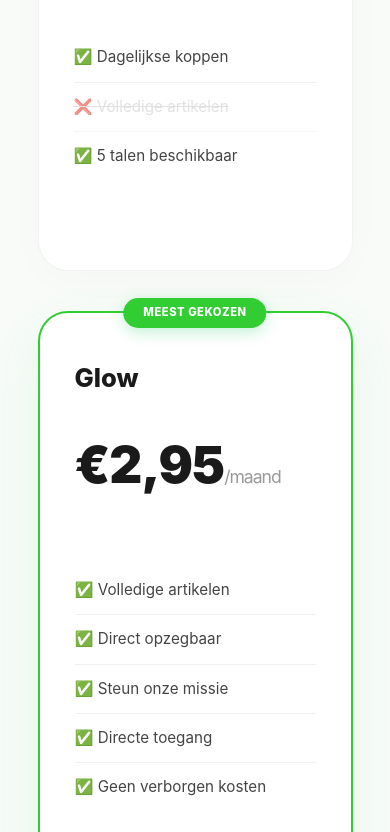
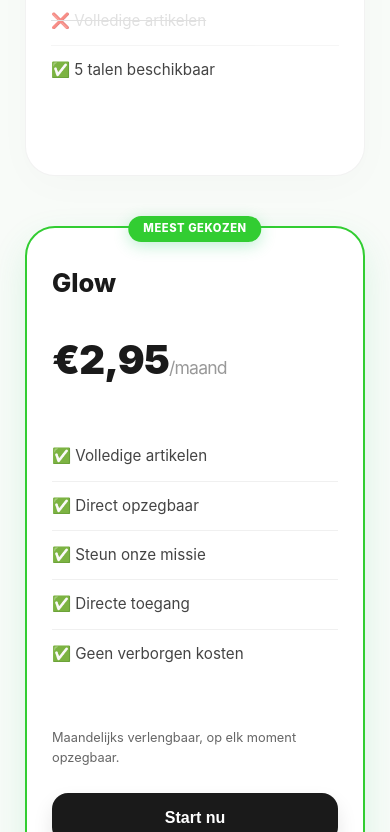
Before and after one commit to MaartenDeKlerkPXL/Brightnews.online_master_Cran_Canaria, a website: page abonnementen.html in a window 390 px wide. Shown: the part 570-1402 px from the top of the page. Drawn offline with nearby package versions, Linux system fonts and the light colour scheme.

Commit message:
“Cran-Canaria_fixV1”

```diff
--- a/abonnementen.html
+++ b/abonnementen.html
@@ -94,7 +94,6 @@
             <h2 data-i18n="plan_glow_name">Glow</h2>
             <div class="price-amount">€2,95<span data-i18n="price_monthly">/maand</span></div>
             <ul class="feature-list">
-                <ul class="feature-list">
                     <li data-i18n="feat_unlimited">✅ Volledige artikelen</li>
                     <li data-i18n="feat_cancel">✅ Direct opzegbaar</li>
                     <li data-i18n="feat_support">✅ Steun onze missie</li>
@@ -104,7 +103,6 @@
                 <p class="renewal-notice" style="font-size: 0.8em; color: #666; margin-top: 10px;" data-i18n="renewal_notice">
                     Monthly renewable, cancel anytime.
                 </p>
-            </ul>
 
             <button onclick="window.location.href='https://ko-fi.com/summary/80402911-8919-44be-827a-a97fc4a993ee'" class="btn-primary" data-i18n="btn_glow">
                 Choose Monthly
@@ -115,7 +113,6 @@
             <h2 data-i18n="plan_shine_name">Shine</h2>
             <div class="price-amount">€24,95<span data-i18n="price_yearly">/jaar</span></div>
             <ul class="feature-list">
-                <ul class="feature-list">
                     <li data-i18n="feat_all_glow">✅ Alles van Glow</li>
                     <li data-i18n="feat_save_10">✅ Bespaar €10,45 per jaar</li>
                     <li data-i18n="feat_support">✅ Steun onze missie</li>
@@ -125,7 +122,6 @@
                 <p class="renewal-notice" style="font-size: 0.8em; color: #666; margin-top: 10px;" data-i18n="renewal_notice_year">
                     Yearly renewable, cancel anytime.
                 </p>
-            </ul>
             <button onclick="window.location.href='https://ko-fi.com/s/3bfa04cd44'" class="btn-primary" data-i18n="btn_shine">
                 Kies Jaarlijks
             </button>
--- a/css/pages/abonnementen.css
+++ b/css/pages/abonnementen.css
@@ -1,20 +1,41 @@
-/* --- 1. DE BASIS WRAPPER --- */
+/* --- 1. DE WRAPPER FIX --- */
 .pricing-page-wrapper {
-    display: flex !important;
-    flex-direction: column !important;
-    align-items: center !important;
+    /* Verander flex naar block. Flexbox i.c.m. vh-hoogte veroorzaakt vaak
+       dat de container niet meegroeit met absolute/scaled kinderen. */
+    display: block !important;
     width: 100% !important;
     min-height: 100vh !important;
-    background-color: var(--light-bg) !important; /* Zacht, modern grijs */
+    height: auto !important; /* Forceer groei */
+    background-color: var(--light-bg) !important;
     box-sizing: border-box !important;
-
-    /* Perfecte balans voor Nav en Footer */
     padding-top: 140px !important;
     padding-bottom: 100px !important;
-    overflow: hidden;
+    overflow: visible !important;
 }
 
-/* --- 2. DE INTRO --- */
+/* --- 2. DE GRID AANPASSING --- */
+.pricing-grid {
+    /* Houd de grid flexibel, maar zorg dat hij de volledige breedte pakt
+       binnen de nu 'block' wrapper */
+    display: flex !important;
+    justify-content: center !important;
+    align-items: stretch !important;
+    gap: 30px;
+    width: 100%;
+    max-width: 1200px;
+    margin: 0 auto !important; /* Centreer de grid in de block-wrapper */
+    padding: 20px !important;
+}
+
+/* --- 3. DE FOOTER FORCEERMIDDEL --- */
+.main-footer {
+    display: block !important;
+    position: relative !important;
+    clear: both !important;
+    /* De marge werkt nu wel omdat de wrapper (main) nu wel een correcte hoogte heeft */
+    margin-top: 15rem !important;
+}
+
 .pricing-intro {
     text-align: center;
     margin-bottom: 60px;
@@ -29,7 +50,6 @@
     margin-bottom: 10px;
 }
 
-/* --- 3. DE GRID --- */
 .pricing-grid {
     display: flex !important;
     justify-content: center !important;
@@ -39,9 +59,10 @@
     max-width: 1200px;
     padding: 20px !important;
     box-sizing: border-box;
+    /* VOEG DIT TOE: Dit duwt de onderkant van de container fysiek omlaag */
+    margin-bottom: 50px !important;
 }
 
-/* --- 4. DE KAARTEN (The "Bright" Look) --- */
 .price-card {
     background: #ffffff;
     border: 1px solid rgba(0,0,0,0.05);
@@ -170,32 +191,70 @@
 
 .btn-secondary:hover { background: #e9ecef; }
 
-/* --- 7. MOBIEL (De Fix) --- */
+/* --- 7. VOLLEDIGE MOBIEL FIX ✨ --- */
 @media (max-width: 768px) {
+    /* De wrapper moet meegroeien met de gestapelde kaarten */
     .pricing-page-wrapper {
+        display: block !important; /* Block werkt op mobiel stabieler voor hoogte-berekening */
+        height: auto !important;
+        min-height: 100vh !important;
         padding-top: 100px !important;
-        padding-bottom: 60px !important; /* Terug naar een normale waarde */
-        min-height: auto !important;     /* Laat de pagina groeien met de content */
-        overflow: visible !important;    /* Voorkom dat schaduwen of content worden afgekapt */
+        padding-bottom: 80px !important; /* Ruimte boven de footer */
+        overflow: visible !important;
     }
 
+    .pricing-intro {
+        margin-bottom: 40px;
+    }
+
+    .pricing-intro h1 {
+        font-size: 1.8rem;
+    }
+
+    /* De grid wordt een verticale kolom */
     .pricing-grid {
         flex-direction: column !important;
         align-items: center !important;
-        gap: 40px !important;           /* Meer ruimte tussen de kaartjes onderling */
+        gap: 50px !important; /* Ruimte tussen de kaarten onderling */
+        padding: 0 20px !important;
+        width: 100%;
     }
 
     .price-card {
-        width: 90% !important;          /* Zorgt voor ademruimte aan de zijkanten */
-        max-width: 380px;
+        width: 100% !important;
+        max-width: 340px;
+        padding: 40px 25px;
+        /* Reset transformaties van desktop om overlap te voorkomen */
         transform: none !important;
+        margin: 0 auto;
     }
 
-    /* Juiste selector voor jouw footer */
+    /* Specifieke reset voor de populaire kaart op mobiel */
+    .price-card.popular {
+        transform: none !important; /* Geen schaling op mobiel, dat breekt de layout */
+        border: 2px solid var(--bright-green);
+        box-shadow: 0 15px 35px rgba(46, 204, 113, 0.15);
+    }
+
+    .price-card.popular:hover {
+        transform: translateY(-5px) !important;
+    }
+
+    .price-amount {
+        font-size: 2.5rem;
+    }
+
+    .popular-badge {
+        top: -12px;
+        font-size: 0.7rem;
+        padding: 4px 15px;
+    }
+
+    /* Zorg dat de footer onderaan de flow blijft */
     .main-footer {
-        margin-top: 40px !important;    /* Een gezonde afstand tot de laatste kaart */
-    }
-    .popular-badge {
-        font-size: 0.7rem;
+        position: relative !important;
+        display: block !important;
+        margin-top: 90rem !important;
+        z-index: 10;
     }
 }
```
Also changed, not shown: backend/processor.js (+5 -3 lines).
